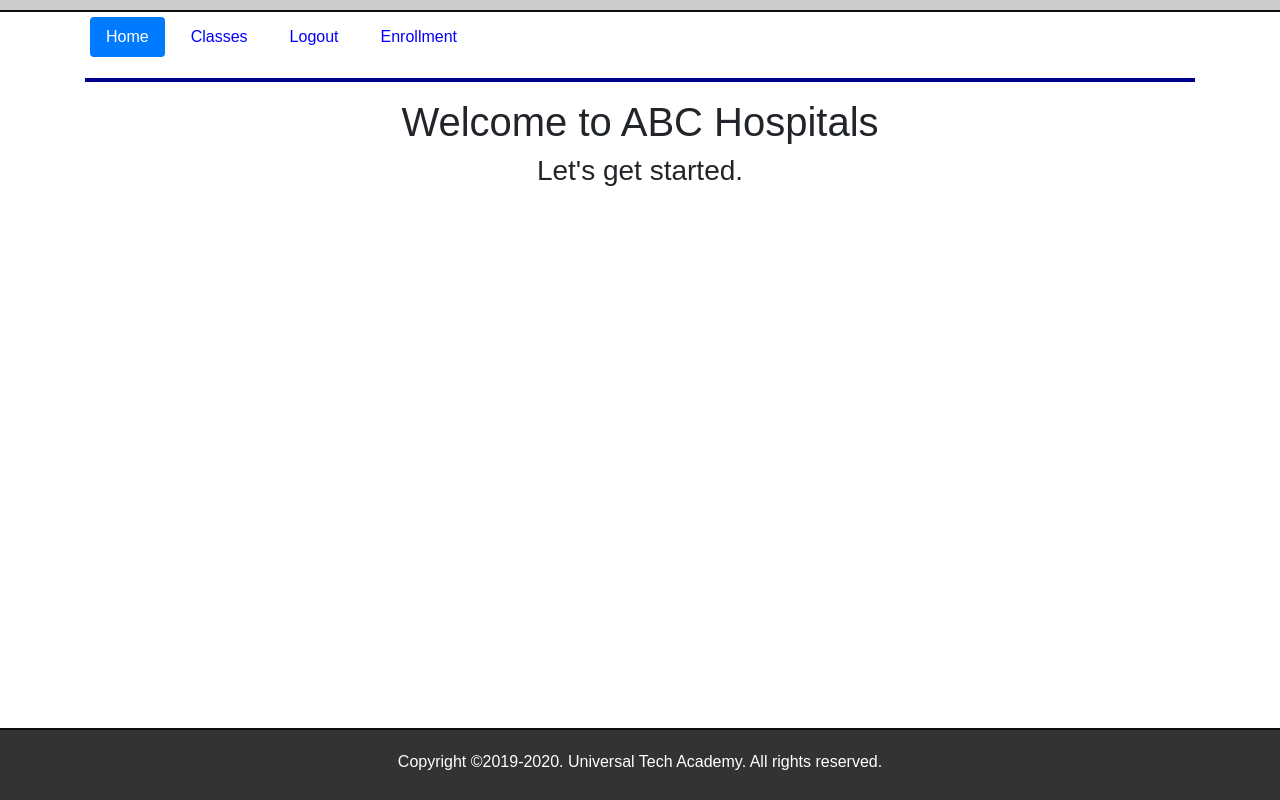
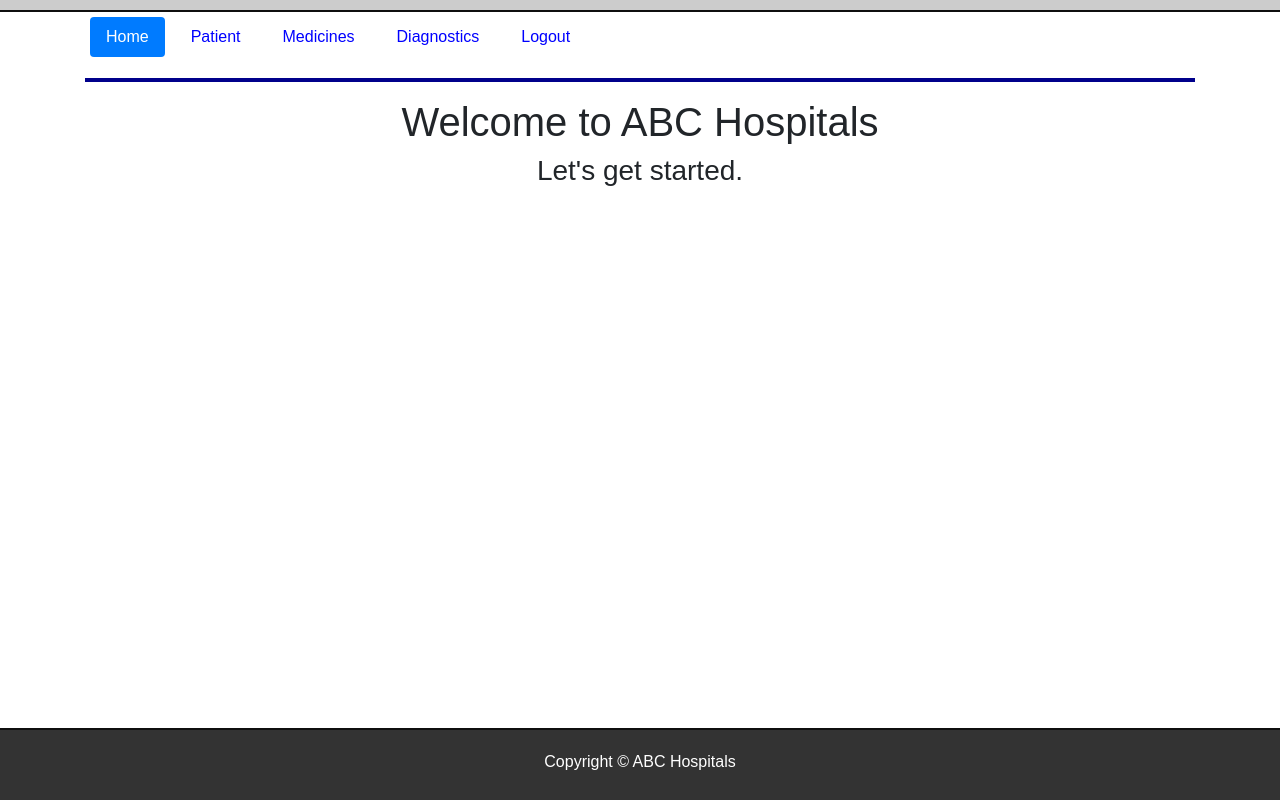
Before and after one commit to ncsrikar/Hospital_Management_System, a Flask app: page / in a window 1280 px wide. Run offline with Flask 2, Linux system fonts and the light colour scheme; the visitor is signed in with stand-in values (Sample User, id 1); some libraries are stand-ins or nearby versions.

Commit message:
Made changes to footer, navbar and other areas and added basic routes

```diff
--- a/application/routes.py
+++ b/application/routes.py
@@ -17,8 +17,8 @@ def login():
 
     if(form.validate_on_submit()):
         user = Login_details.query.filter
+        account = True
         if(account):
-            flash("Logged in Successfully","success")
             session['email'] = request.form.get("email")
             return redirect("/")
         else:
@@ -31,32 +31,27 @@ def logout():
 
 @app.route("/register")
 def register():
+    return render_template("register.html",register=True)
 
-    return render_template("register.html",register=True)
-@app.route("/enrollment",methods = ["GET","POST"])
-def enrollment():
+@app.route("/patient")
+def patient():
     if(session.get('email')):
-        id = request.form.get("courseID")
-        title = request.form.get("title")
-        term = request.form.get("term")
-        print(id,title,term)
-        if(id):
-            cur = mysql.connection.cursor(MySQLdb.cursors.DictCursor)
-            cur.execute('SELECT * FROM `customer`.`enrollment` WHERE email = %s AND courseid = %s', (session.get('email'),id))
-            account = cur.fetchone()
-            if(account):
-                flash("Looks like you have already registered","danger")
-                return redirect("/courses")
-            else:
-                cur.execute("INSERT INTO `customer`.`enrollment` (`Sno`,`email`, `courseid`, `coursetitle`, `term`) VALUES (%s, %s, %s, %s)",(0,session.get('email'),id, title,term))
-                mysql.connection.commit()
-            return render_template("enrollment.html",enrollment=True,id=id,title=title,term=term,selectedcourses = None)
-        else:
-            cur = mysql.connection.cursor(MySQLdb.cursors.DictCursor)
-            cur.execute('SELECT * FROM `customer`.`enrollment`')
-            alldata = cur.fetchall()
-            print(alldata)
-            return render_template("enrollment.html",enrollment=True,id=id,title=title,term=term,selectedcourses = alldata)
+        return render_template("index.html", login= False, patient=True,loggedin = session.get('email'))
     else:
         flash("looks like you are not logged in! Please log in","danger")
         return redirect("/login")
+
+@app.route("/medicines")
+def medicines():
+    if(session.get('email')):
+        return render_template("index.html", login= False, medicines=True,loggedin = session.get('email'))
+    else:
+        flash("looks like you are not logged in! Please log in","danger")
+        return redirect("/login")
+@app.route("/diagnostics")
+def diagnostics():
+    if(session.get('email')):
+        return render_template("index.html", login= False, diagnostics=True,loggedin = session.get('email'))
+    else:
+        flash("looks like you are not logged in! Please log in","danger")
+        return redirect("/login")
--- a/application/templates/includes/footer.html
+++ b/application/templates/includes/footer.html
@@ -1,5 +1,5 @@
 <div class="container-fluid text-center bottom-container">
     <footer>
-        <p>Copyright &copy;2019-2020. Universal Tech Academy. All rights reserved.</p>
+        <p>Copyright &copy; ABC Hospitals</p>
     </footer>
 </div>
--- a/application/templates/includes/nav.html
+++ b/application/templates/includes/nav.html
@@ -2,10 +2,11 @@
         <nav>
             <ul class="nav nav-pills">
                 <li class="nav-item"><a href="{{ url_for('index') }}" class="nav-link {% if index %} active {% endif %}">Home</a></li>
-                <li class="nav-item"><a href="{{ url_for('courses') }}" class="nav-link {% if courses %} active {% endif %}">Classes</a></li>
                 {% if session.get("email") %}
+                <li class="nav-item"><a href="{{ url_for('patient') }}" class="nav-link {% if patient %} active {% endif %}">Patient</a></li>
+                <li class="nav-item"><a href="{{ url_for('medicines') }}" class="nav-link {% if medicines %} active {% endif %}">Medicines</a></li>
+                <li class="nav-item"><a href="{{ url_for('diagnostics') }}" class="nav-link {% if diagnostics %} active {% endif %}">Diagnostics</a></li>
                 <li class="nav-item"><a href="{{ url_for('logout') }}" class="nav-link {% if logout %} active {% endif %}">Logout</a></li>
-                <li class="nav-item"><a href="{{ url_for('enrollment') }}" class="nav-link {% if enrollment %} active {% endif %}">Enrollment</a></li>
                 {% else %}
                 <li class="nav-item"><a href="{{ url_for('login') }}" class="nav-link {% if login %} active {% endif %}">Login</a></li>
                 <li class="nav-item"><a href="{{ url_for('register') }}" class="nav-link {% if register %} active {% endif %}">Register</a></li>
```
Also changed, not shown: application/templates/courses.html (deleted, +0 -46 lines), application/templates/enrollment.html (deleted, +0 -42 lines).
